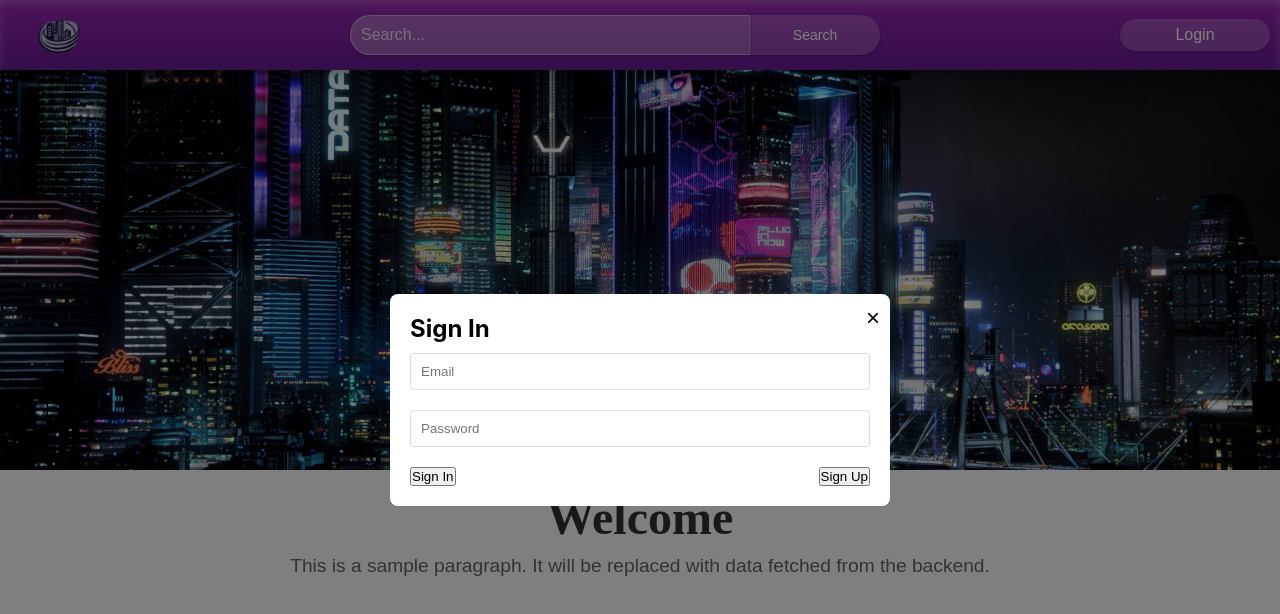
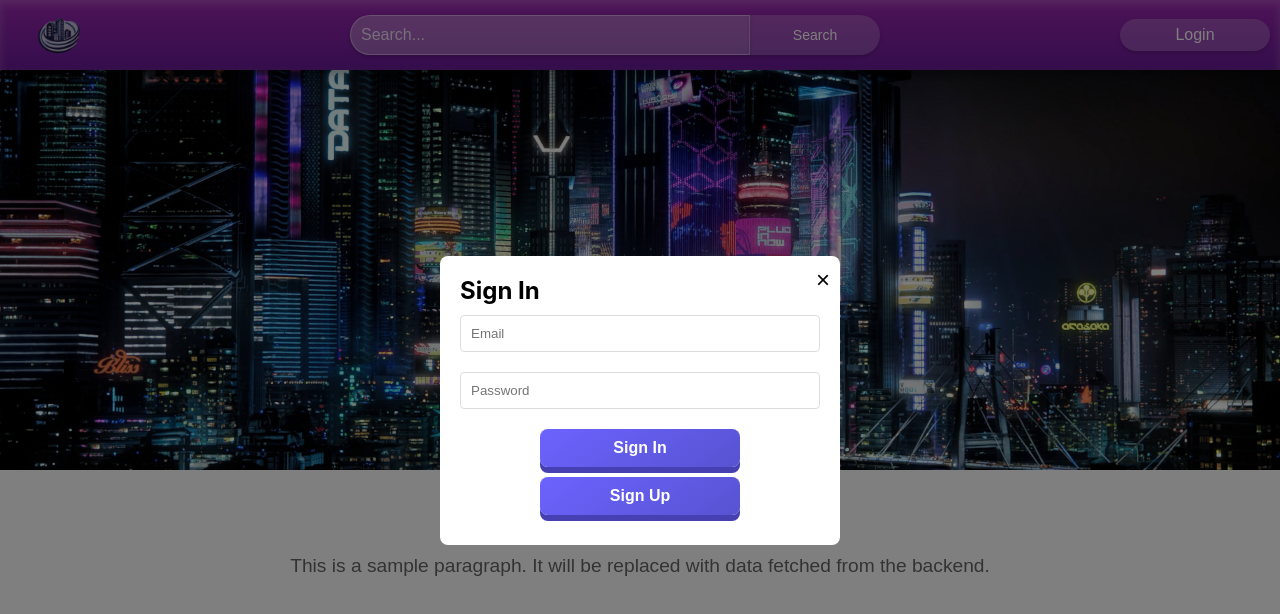
Before and after one commit to gauravr15/commercial-website, a React (Create React App) app: page / in a window 1280 px wide. Both pictures are taken after a click on the button "Login". Shown: the top 614 px of the page. Built offline with nearby package versions, Linux system fonts and the light colour scheme.

Commit message:
changes for signin modal

```diff
--- a/package.json
+++ b/package.json
@@ -9,6 +9,7 @@
     "@testing-library/user-event": "^13.5.0",
     "react": "^18.3.1",
     "react-dom": "^18.3.1",
+    "react-router-dom": "^6.26.1",
     "react-scripts": "5.0.1",
     "sweetalert2": "^11.13.2",
     "sweetalert2-react-content": "^5.0.7",
--- a/src/components/Header/Header.css
+++ b/src/components/Header/Header.css
@@ -80,9 +80,11 @@
   box-shadow: 0 2px 4px rgba(0, 0, 0, 0.2); /* Subtle shadow */
 }
 
-/* Search input expanded state */
-.search-container.expanded .search-input {
-  width: calc(100%); /* Adjust based on button width */
+/* Search input expanded state (Widescreen only) */
+@media (min-width: 992px) { /* Adjust the min-width value as needed */
+  .search-container.expanded .search-input {
+    width: calc(100%); /* Adjust based on button width */
+  }
 }
 
 /* Search button */
@@ -107,7 +109,6 @@
   color: #ffffff; /* Change this to your desired color */
   opacity: 0.8; /* Adjust opacity if needed */
 }
-
 
 .search-button:hover {
   background-color: #0056b3; /* Darker shade on hover */
@@ -166,10 +167,6 @@
     margin-bottom: 10px;
   }
 
-  /* .search-input {
-    width: calc(100% - 50px);
-  } */
-
   .login-button {
     width: 50%;
     font-size: 14px;
--- a/src/components/SignInModal/SignInModal.css
+++ b/src/components/SignInModal/SignInModal.css
@@ -1,39 +1,91 @@
+/* Modal Overlay */
 .modal-overlay {
-    position: fixed; /* Fixed position to cover the entire viewport */
+  position: fixed;
   top: 0;
   left: 0;
   width: 100%;
   height: 100%;
-    background-color: rgba(0, 0, 0, 0.5); /* Semi-transparent background */
+  background-color: rgba(0, 0, 0, 0.5);
   display: flex;
   align-items: center;
   justify-content: center;
-    z-index: 1000; /* Ensure it appears on top of other content */
+  z-index: 1000;
+  overflow: hidden;
+  opacity: 0;
+  visibility: hidden;
+  transition: opacity 0.5s ease-in-out, visibility 0.5s ease-in-out; /* Delayed appearance/disappearance */
 }
 
+.modal-overlay.show {
+  opacity: 1;
+  visibility: visible;
+}
+
+/* Modal Content */
 .modal-content {
   background: white;
   padding: 20px;
   border-radius: 8px;
-    width: 90%;
-    max-width: 500px; /* Max width for larger screens */
-    position: relative; /* For positioning the close button */
+  width: 90%; /* Responsive width */
+  max-width: 400px; /* Max width for larger screens */
+  box-sizing: border-box;
+  position: relative;
+  overflow: hidden;
+  opacity: 0;
+  transform: scale(0.9); /* Start slightly smaller for animation effect */
+  transition: opacity 0.5s ease-in-out, transform 0.5s ease-in-out; /* Modal appear/disappear transition */
 }
 
+.modal-overlay.show .modal-content {
+  opacity: 1;
+  transform: scale(1); /* Grows to full size */
+}
+
+/* Modal Input */
 .modal-input {
   width: 100%;
   padding: 10px;
   margin: 10px 0;
   border-radius: 4px;
   border: 1px solid #ddd;
+  box-sizing: border-box;
 }
 
+/* Beautified 3D Buttons */
 .modal-buttons {
   display: flex;
-    justify-content: space-between;
+  flex-direction: column;
+  align-items: center;
   margin-top: 10px;
+  width: 100%;
 }
 
+.modal-buttons button {
+  width: 100%;
+  max-width: 200px;
+  margin-bottom: 10px;
+  padding: 10px 20px;
+  background: linear-gradient(145deg, #6c63ff, #5753d1); /* Gradient for 3D look */
+  border: none;
+  border-radius: 8px;
+  color: white;
+  font-size: 16px;
+  font-weight: bold;
+  box-shadow: 0 6px #4640b2; /* Shadow under button for 3D effect */
+  cursor: pointer;
+  transition: all 0.3s ease; /* Smooth transitions for hover */
+}
+
+.modal-buttons button:active {
+  box-shadow: 0 2px #4640b2; /* Shadow gets smaller on click */
+  transform: translateY(4px); /* Button moves down to give pressed effect */
+}
+
+.modal-buttons button:hover {
+  background: linear-gradient(145deg, #5753d1, #6c63ff); /* Slight color shift on hover */
+}
+
+/* Modal Close Button */
 .modal-close {
   position: absolute;
   top: 10px;
@@ -43,3 +95,11 @@
   font-size: 24px;
   cursor: pointer;
 }
+
+/* Media query for small screens */
+@media (max-width: 600px) {
+  .modal-content {
+    width: 90%; /* Use the full width of the screen */
+    padding: 15px; /* Adjust padding */
+  }
+}
--- a/src/components/SignInModal/SignInModal.js
+++ b/src/components/SignInModal/SignInModal.js
@@ -1,9 +1,21 @@
-import React from 'react';
+import React, { useState } from 'react';
 import './SignInModal.css';
 
 const SignInModal = ({ onClose }) => {
+  const [isVisible, setIsVisible] = useState(false);
+
+  // Show modal with delay
+  React.useEffect(() => {
+    setTimeout(() => setIsVisible(true), 100); // Add slight delay to show modal
+  }, []);
+
+  const handleClose = () => {
+    setIsVisible(false); // Hide modal
+    setTimeout(onClose, 500); // Delay closing callback to match CSS transition time
+  };
+
   return (
-    <div className="modal-overlay" onClick={onClose}>
+    <div className={`modal-overlay ${isVisible ? 'show' : ''}`} >
       <div className="modal-content" onClick={(e) => e.stopPropagation()}>
         <h2>Sign In</h2>
         <input type="text" id="email" className="modal-input" placeholder="Email" />
@@ -12,7 +24,7 @@ const SignInModal = ({ onClose }) => {
           <button onClick={() => alert('Sign In')}>Sign In</button>
           <button onClick={() => alert('Sign Up')}>Sign Up</button>
         </div>
-        <button className="modal-close" onClick={onClose}>&times;</button>
+        <button className="modal-close" onClick={handleClose}>&times;</button>
       </div>
     </div>
   );
```
Also changed, not shown: src/pages/About/About.js (added, +13 -0 lines), src/pages/Contact/Contact.js (added, +13 -0 lines), src/components/Header/Header.js (line endings or trailing spaces), src/pages/Home/Home.js (line endings or trailing spaces), 1 other file (tests, documents, lock files or other folders). Lines whose indentation alone changed are shown as unchanged.
